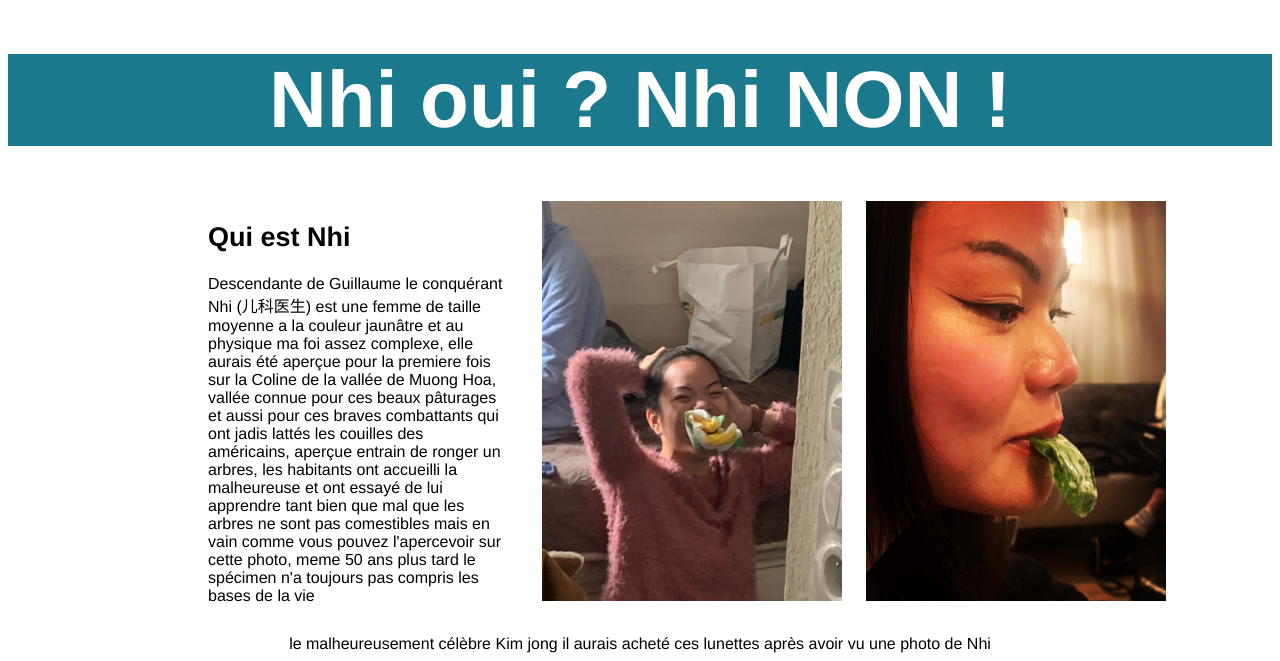
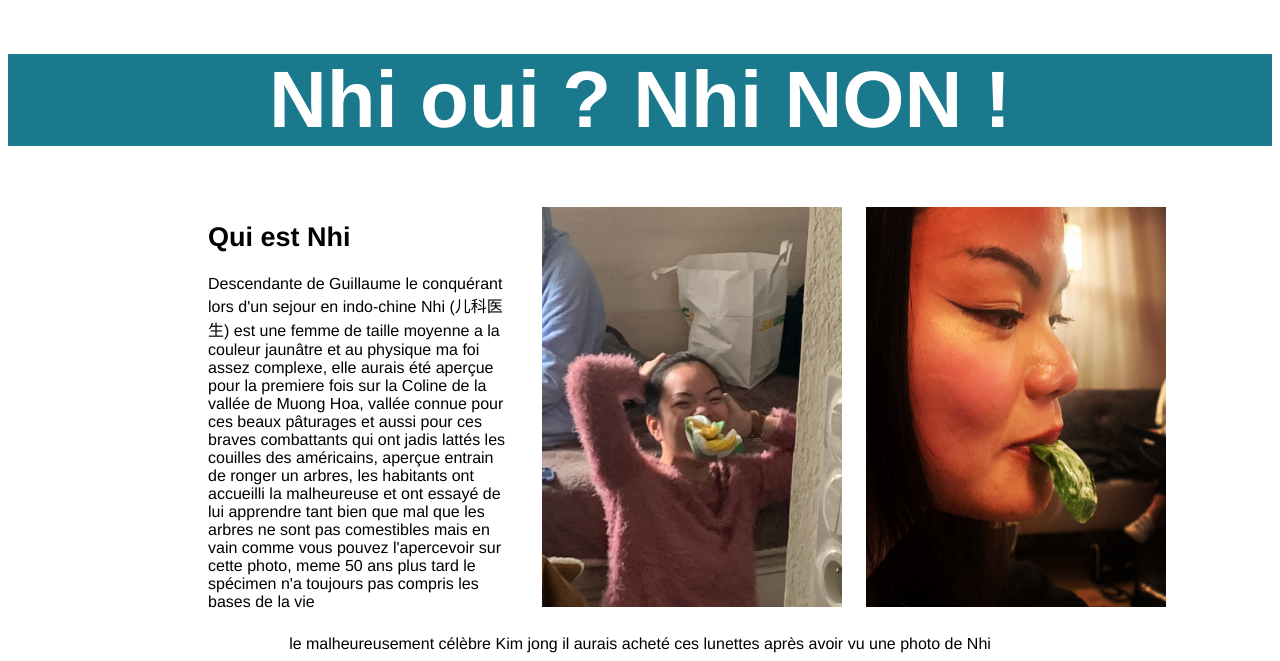
Before and after one commit to D4L1IR3Tr0/D4L1IR3Tr0.github.io, a plain HTML site: page Nhi.html in a window 1280 px wide. Shown: the top 661 px of the page. Drawn offline with Linux system fonts and the light colour scheme.

Commit message:
Add files via upload

```diff
--- a/Nhi.html
+++ b/Nhi.html
@@ -14,7 +14,7 @@
 
 <div class="d1">
 <h2 class = "h2">Qui est Nhi</h2>
-<p class ="paragraph">Descendante de Guillaume le conquérant Nhi
+<p class ="paragraph">Descendante de Guillaume le conquérant lors d'un sejour en indo-chine Nhi
     (儿科医生) est une femme de taille moyenne a la
     couleur jaunâtre et au physique ma foi assez
     complexe, elle aurais été aperçue pour la
```
